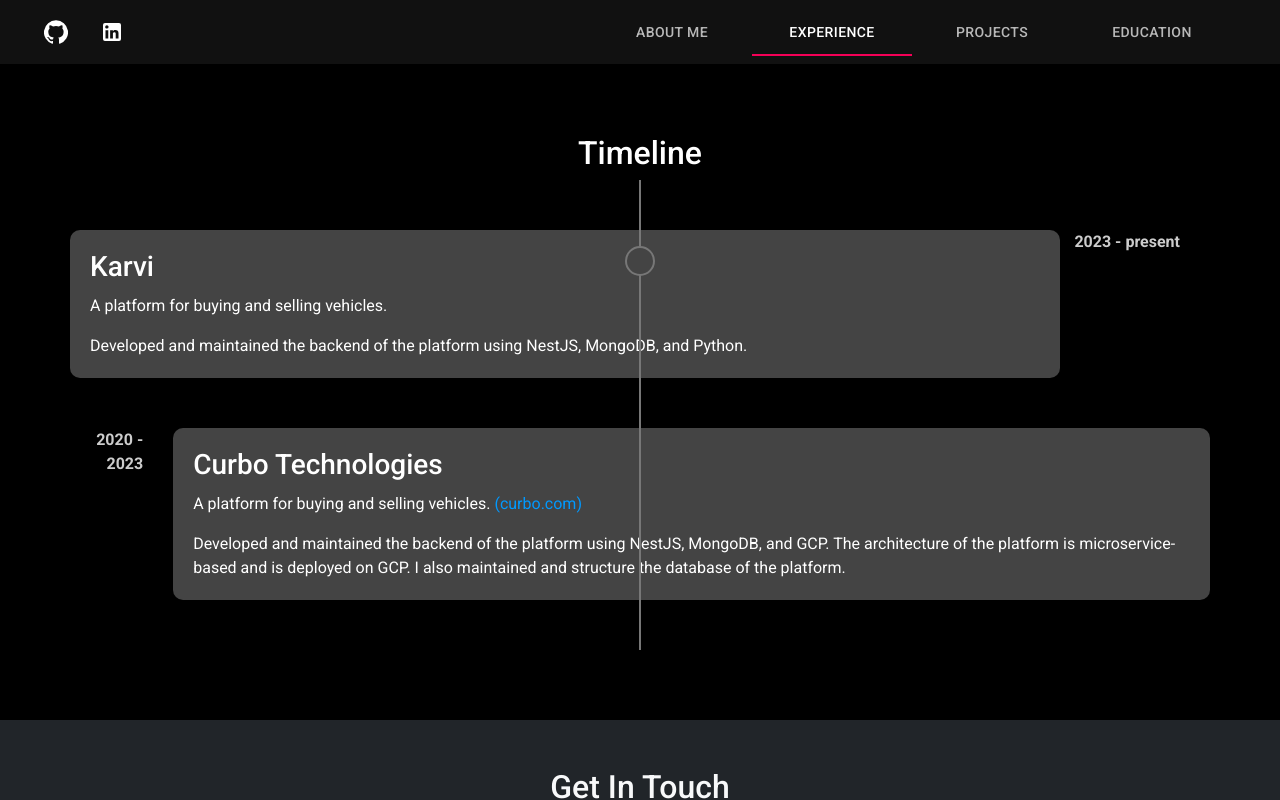
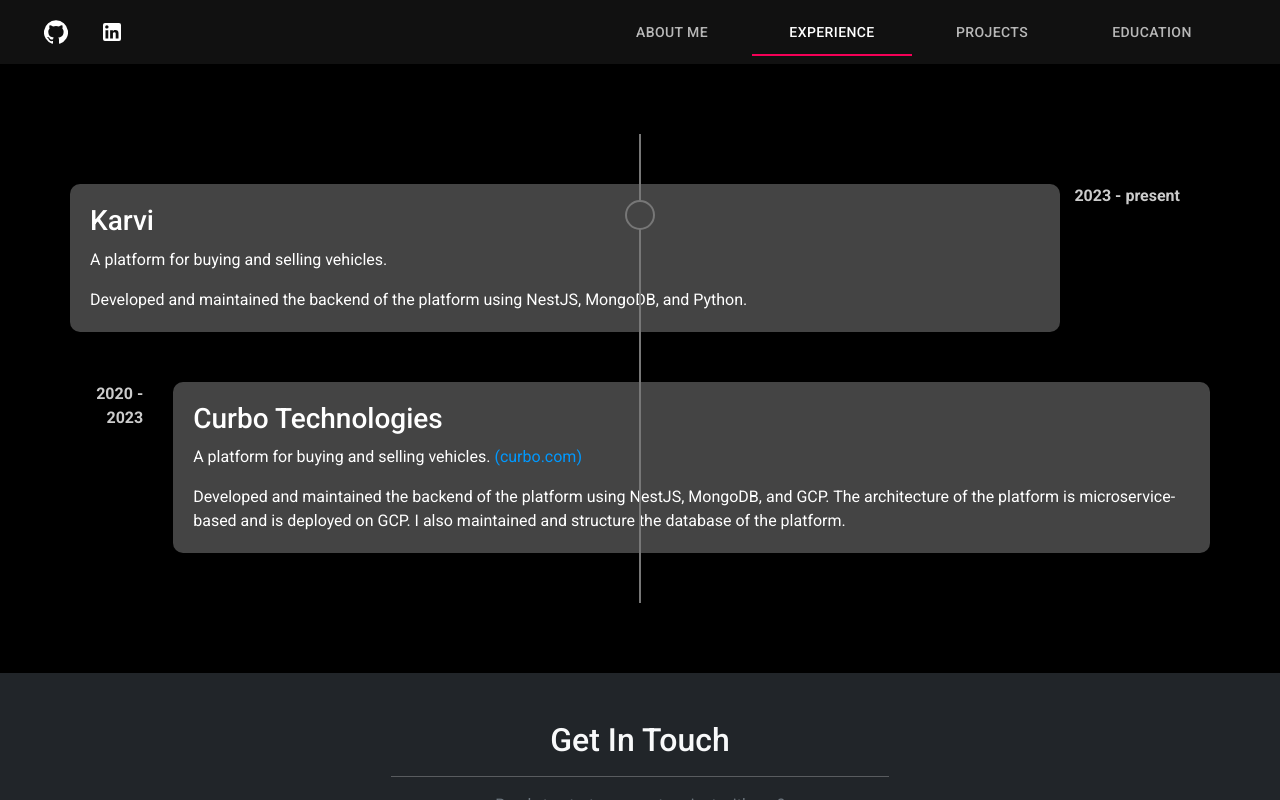
Before and after one commit to bujosa/lerna, a React (Create React App) app: page / in a window 1280 px wide. Both pictures are taken after a click on the tab "EXPERIENCE". Shown: the top 800 px of the page. Built offline with nearby package versions, Linux system fonts and the light colour scheme.

Commit message:
refactor: eliminate timeline title

```diff
--- a/src/components/WorkHistory.js
+++ b/src/components/WorkHistory.js
@@ -18,7 +18,6 @@
 
   return (
     <div className="work-history-container">
-      <h2 className="work-history-title">Timeline</h2>
       <div className="timeline">
         <div
           className={`work-experience ${highlighted[1] ? 'highlighted' : ''}`}
--- a/src/css/App.css
+++ b/src/css/App.css
@@ -4,8 +4,8 @@
   font-family: 'Roboto', sans-serif;
   margin: 0;
   padding: 0;
-  background-color: #1f1f1f; /* color de fondo oscuro */
-  color: #fff; /* color de letra blanco */
+  background-color: #000000;
+  color: #fff;
 }
 
 h4 {
@@ -25,19 +25,6 @@
   padding: 20px;
 }
 
-/* Footer */
 footer {
-  background-color: #343a40;
-  color: #fff;
-  padding: 2rem 0;
   text-align: center;
 }
-
-footer p {
-  margin: 0;
-}
-
-footer a {
-  color: #fff;
-  text-decoration: underline;
-}
```
